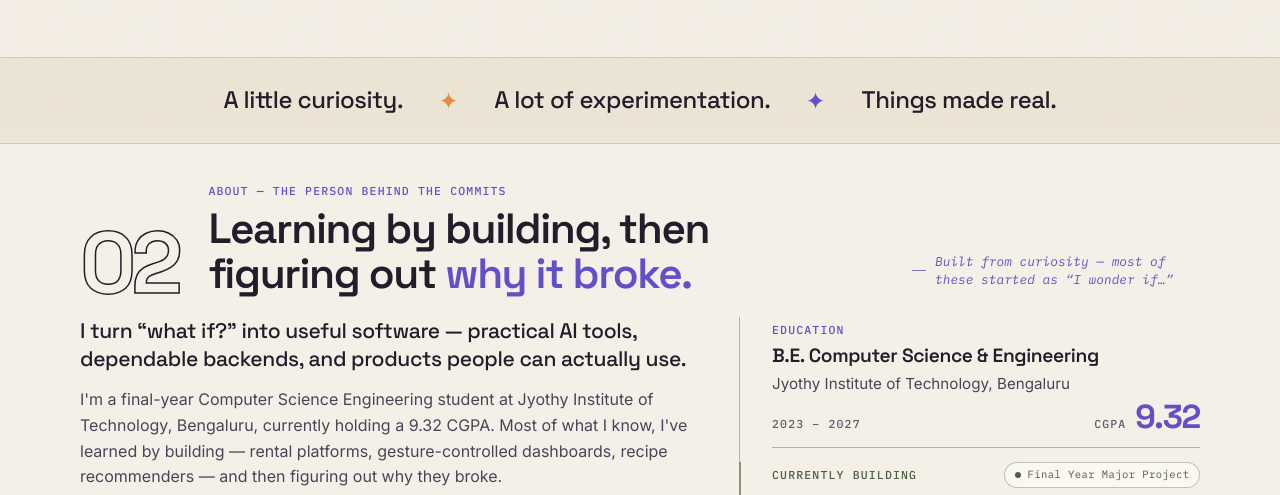
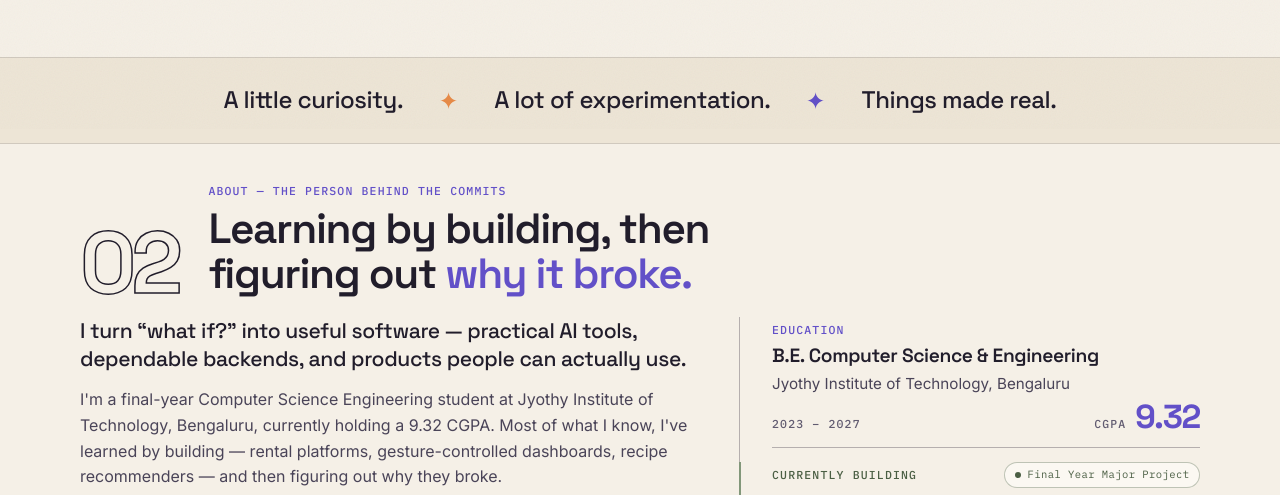
Before and after one commit to parnika0110/portfolio, a website: page index.html in a window 1280 px wide. Shown: the part 671-1166 px from the top of the page. Drawn offline with Linux system fonts and the light colour scheme; no server answers; a script that the page names is missing.

Commit message:
Remove the "Built from curiosity" margin note from About
The heading returns to the standard number + title layout used by every
section; the note's styles are removed. About stays 672px at 1366x768.

Co-Authored-By: Claude Opus 5.5 <noreply@anthropic.com>
Claude-Session: https://claude.ai/code/session_015sDQqfvxbHK9s69PAovxC4

```diff
--- a/index.html
+++ b/index.html
@@ -223,7 +223,6 @@
         <p class="label label--lilac">About — the person behind the commits</p>
         <h2 class="sec-title" id="about-title">Learning by building, then figuring out <em>why it broke.</em></h2>
       </div>
-      <p class="note about__note">Built from curiosity — most of these started as “I wonder if…”</p>
     </header>
 
     <div class="about about--calm">
--- a/src/input.css
+++ b/src/input.css
@@ -408,8 +408,6 @@
   .about { display: grid; gap: clamp(1.5rem, 3.5vw, 3rem); }
   @media (min-width: 960px) { .about { grid-template-columns: minmax(0, 1fr) minmax(0, 1fr); align-items: stretch; } }
   .about__story { position: relative; display: flex; flex-direction: column; }
-  .about__note { margin-top: 2rem; }
-  @media (min-width: 960px) { .about__note { margin-top: auto; padding-top: 2rem; } }
   .about__lead { font-family: var(--font-display); font-size: clamp(1.25rem, 1.9vw, 1.5rem); line-height: 1.32; letter-spacing: -.018em; font-weight: 500; margin-bottom: 1rem; max-width: 34ch; }
   .gpa__num { font-family: var(--font-display); font-weight: 700; font-size: clamp(2.05rem, 3.1vw, 2.55rem); line-height: .9; letter-spacing: -.04em; color: var(--lilac); }
   .tick-list { display: flex; flex-wrap: wrap; gap: .3rem 1.1rem; margin-top: .55rem; font-family: var(--font-mono); font-size: .8rem; color: var(--ink-2); }
@@ -971,8 +969,6 @@
   .about--calm .about__lead { margin-bottom: 1.6rem; }
   .about--calm .copy { line-height: 1.75; }
   .about--calm .copy + .copy { margin-top: 1.15rem; }
-  .about--calm .about__note { margin-top: 1.6rem; padding-top: 0; }
-  .sec-head .about__note { grid-column: 1 / -1; margin-top: .25rem; }   /* below the heading on narrow screens */
 
   /* focus areas: one inline line instead of a block of chips */
   .focus-line { display: flex; flex-wrap: wrap; align-items: baseline; gap: .4rem 1rem; margin-top: 1.6rem; }
@@ -1150,9 +1146,6 @@
     .about--calm .copy { line-height: 1.62; }
     .about--calm .copy + .copy { margin-top: .7rem; }
     .about--calm .focus-line { margin-top: .95rem; }
-    /* the margin note sits beside the heading, like an annotation in the journal's margin */
-    #about .sec-head--quiet { grid-template-columns: auto minmax(0, 1fr) auto; }
-    #about .sec-head .about__note { grid-column: 3; grid-row: 1; align-self: end; margin: 0 0 .45rem; padding: 0; max-width: 18rem; }
     .about--calm { grid-template-columns: minmax(0, 1.14fr) minmax(0, .86fr); gap: 3rem; }
     .about--calm .facts { padding-left: 2rem; }
     .about--calm .fact--build::before { left: calc(-2rem - 1px); }
```
Also changed, not shown: styles.css.
